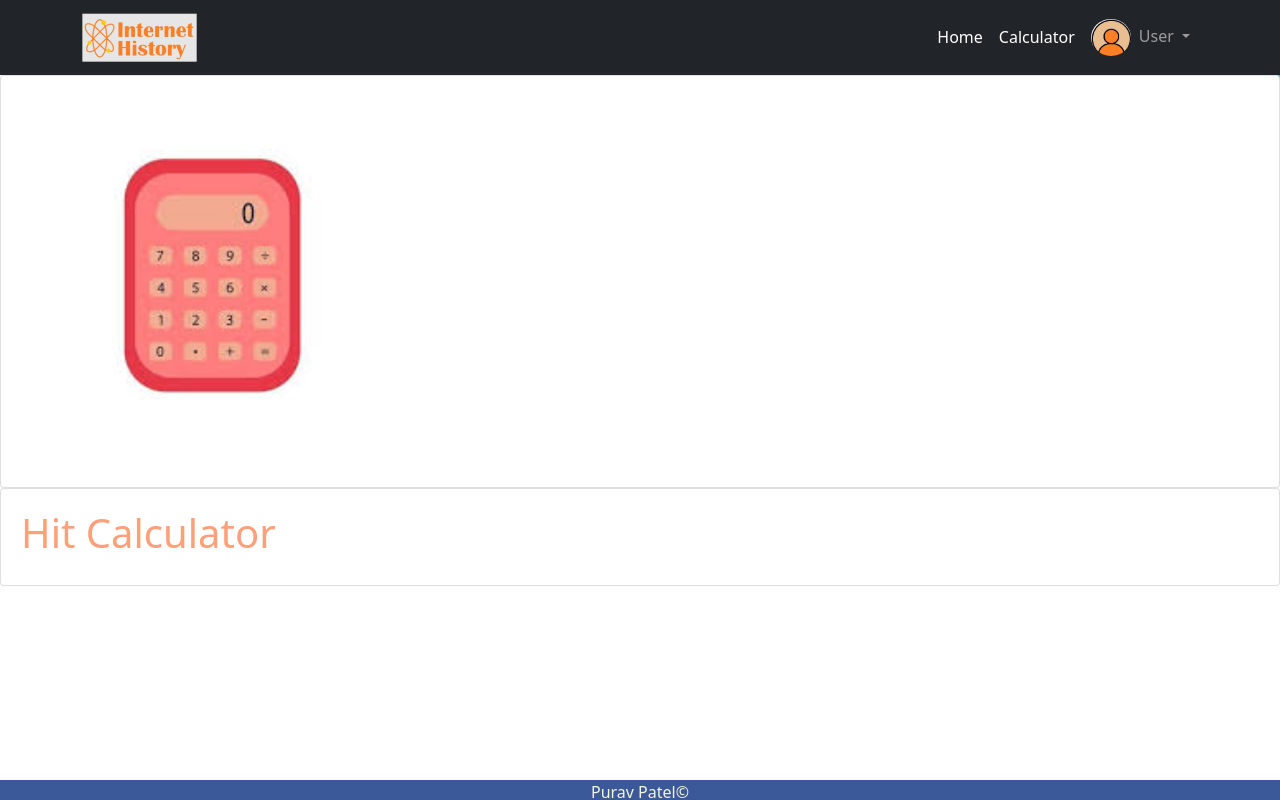
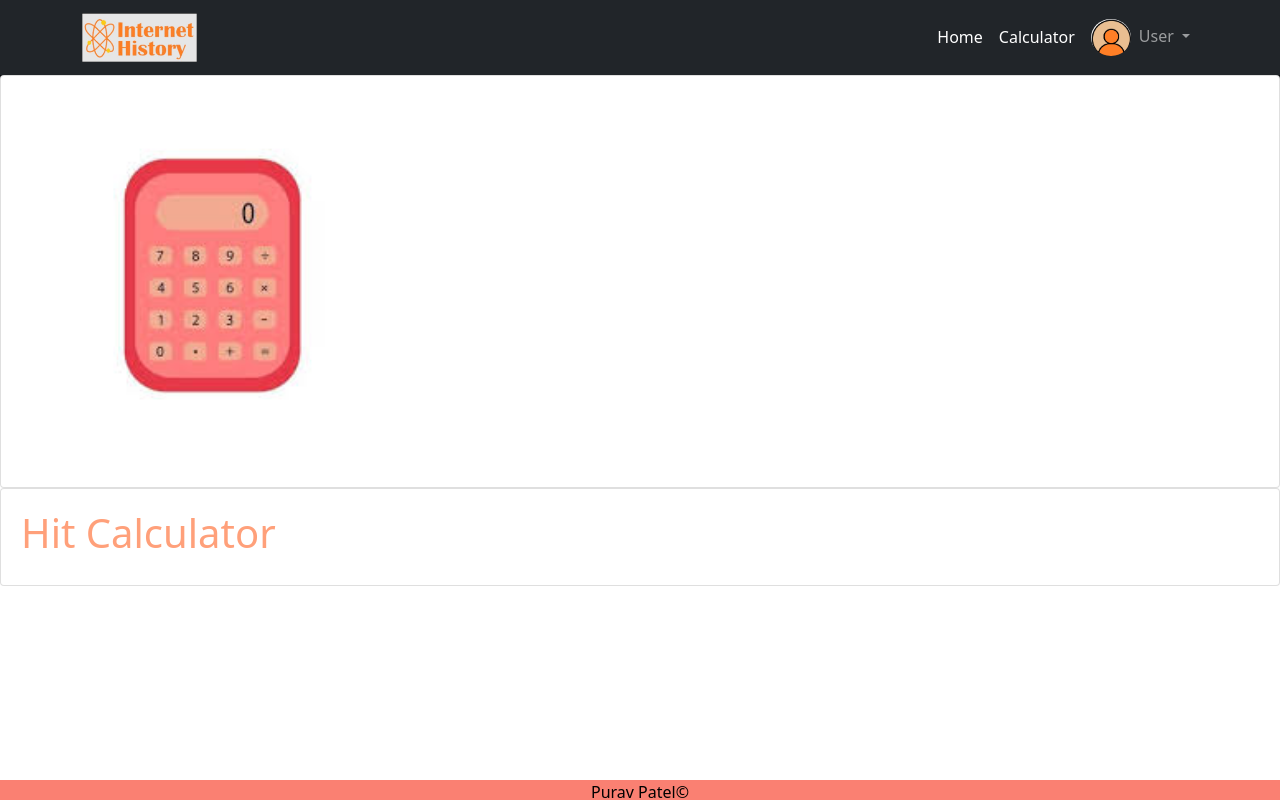
Before and after one commit to pp733/Project3, a Flask app: template app/templates/index.html in a window 1280 px wide. Run offline with Flask 2, Linux system fonts and the light colour scheme; the template is opened without the code that fills it, so the values that code supplies are empty; parts of the project's set-up code (start-up, migrations or seed data) failed here and were passed over.

Commit message:
new branch for the final version.

```diff
--- a/app/static/css/global.css
+++ /dev/null
@@ -1,61 +0,0 @@
-body {
-    font-family: Verdana;
-}
-.main-logo {
-    width: 115px;
-    height: auto;
-}
-
-.user-avatar {
-    width: 40px;
-    height: auto;
-}
-
-.navbar-nav .nav-item {
-    display: flex;
-    align-items: center;
-    /* justify-content: center; */
-}
-
-.hero-section {
-    width: 100%;
-    height: calc(100vh - 74.25px);
-    background: url('../Images/internet.jpeg');
-    background-size: cover;
-    background-position: center;
-    position: relative;
-}
-.hero-section::before {
-    content: '';
-    position: absolute;
-    top: 0;
-    bottom: 0;
-    left: 0;
-    right: 0;
-    background-color: rgba(0,0,0,.4);
-    z-index: 0;
-}
-
-.hero-section .hero-content {
-    z-index: 1;
-    text-shadow: 1px 0px 1px rgba(0,0,0,0.5), 0px 1px 1px rgba(0,0,0,0.5),
-    2px 1px 1px rgba(0,0,0,0.5), 1px 2px 1px rgba(0,0,0,0.5),
-    3px 2px 1px rgba(0,0,0,0.5), 2px 3px 1px rgba(0,0,0,0.5),
-    4px 3px 1px rgba(0,0,0,0.5), 3px 4px 1px rgba(0,0,0,0.5),
-    5px 4px 1px rgba(0,0,0,0.5), 4px 5px 1px rgba(0,0,0,0.5),
-    6px 5px 1px rgba(0,0,0,0.5), 5px 6px 1px rgba(0,0,0,0.5),
-    7px 6px 1px rgba(0,0,0,0.5);
-}
-
-.text-orange {
-    color: rgb(254, 124, 32) !important;;
-}
-
-
-@media (max-width: 992px) {
-    .user-profile-dd {
-        flex-direction: column;
-        justify-content: center;
-        align-items: end !important;
-    }
-}
--- a/app/static/css/style.css
+++ b/app/static/css/style.css
@@ -1,10 +1,25 @@
 body {
-    font-size: 200%;
-    align-content: center;
+    font-family: Verdana;
 }
+.main-logo {
+    width: 115px;
+    height: auto;
+}
+
+.user-avatar {
+    width: 40px;
+    height: auto;
+}
+
+.navbar-nav .nav-item {
+    display: flex;
+    align-items: center;
+    /* justify-content: center; */
+}
+
 footer{
-    background-color: #3b5998;
-    color: beige;
+    background-color: #fa8072;
+    color: black;
     position: fixed;
     bottom:0;
     width:100%;
@@ -12,43 +27,57 @@
     text-align: center;
 }
 footer a{
-    color: beige;
+    color: black;
     text-decoration: none;
-    /*font-size: 20px;*/
     text-align: center;
 }
-.topnav {
-    list-style-type: none;
-    margin: 0;
-    padding: 0;
-    overflow: hidden;
-    background-color: #3b5998;
-    border: #1c305b;
+
+.hero-section {
+    background-image: url("/app/static/images/internet.jpeg");
+    height: 50%;
+    width: 100%;
+    background-position: center;
+    background-repeat: no-repeat;
+    background-size: cover;
+    position: absolute;
+
 }
-label{
-    text-align: center;
-    padding-top: 10px;
-    font-size: 20px; color: #023a50;
+.hero-section::before {
+    content: '';
+    position: absolute;
+    top: 0;
+    bottom: 0;
+    left: 0;
+    right: 0;
+    background-color: rgba(0,0,0,.4);
+    z-index: 0;
 }
 
-li {
-    float: left;
+.hero-section .hero-content {
+    z-index: 1;
+    text-shadow: 1px 0px 1px rgba(0,0,0,0.5), 0px 1px 1px rgba(0,0,0,0.5),
+    2px 1px 1px rgba(0,0,0,0.5), 1px 2px 1px rgba(0,0,0,0.5),
+    3px 2px 1px rgba(0,0,0,0.5), 2px 3px 1px rgba(0,0,0,0.5),
+    4px 3px 1px rgba(0,0,0,0.5), 3px 4px 1px rgba(0,0,0,0.5),
+    5px 4px 1px rgba(0,0,0,0.5), 4px 5px 1px rgba(0,0,0,0.5),
+    6px 5px 1px rgba(0,0,0,0.5), 5px 6px 1px rgba(0,0,0,0.5),
+    7px 6px 1px rgba(0,0,0,0.5);
 }
-.topnav a {
-    display: inline-block;
-    text-align: center;
-    padding: 14px  16px;
-    text-decoration: none;
-    font-family: "Tahoma (sans-serif)", serif;
-    color: beige;
-    font-size:20px;
-    float: right;
 
+.text-orange {
+    color: rgb(254, 124, 32) !important;;
 }
-a:hover{
-    background-color: #1c305b;
-    /*color: white;*/
+
+
+@media (max-width: 992px) {
+    .user-profile-dd {
+        flex-direction: column;
+        justify-content: center;
+        align-items: end !important;
+    }
 }
+
+
 .center {
     display: block;
     margin-left: 0px;
@@ -56,23 +85,16 @@
     width: 30%;
     height: 30%;
 }
-.hero-image{
-    background-image: url("/app/static/images/background.png");
-    height: 50%;
-    width: 100%;
-    background-position: center;
-    background-repeat: no-repeat;
-    background-size: cover;
-    position: absolute;
-}
+
 .leftcolumn {
     float: left;
     width: 50%;
+}
 
-}
 .leftcolumn card{
     height: 50%;
 }
+
 .rightcolumn {
     float: left;
     width: 50%;
@@ -80,29 +102,33 @@
     padding-left: 20px;
     margin-left: auto;
     margin-right: auto;
-    /*width: 70%;*/
     height: 70%;
 
 }
+
 .card {
     background-color: white;
     padding: 20px;
-    /*margin-top: 10px;*/
 
 }
+
+
 .card a{
     background-color: white;
     padding-bottom: 20px;
     margin-bottom: 20px;
-    /*margin: auto;*/}
+}
+
 .form{
 border-radius: 5px;
   background-color: #f2f2f2;
   padding: 20px;
     align-content: center;
 }
+
+
 input[type=text], select {
-  width: 60%;
+  width: 30%;
   padding: 12px 20px;
   margin: 8px 0;
   display: inline-block;
@@ -112,7 +138,7 @@
 }
 
 input[type=submit] {
-  width: 60%;
+  width: 30%;
   background-color: #4CAF50;
   color: white;
   padding: 14px 20px;
--- a/app/templates/calculator.html
+++ b/app/templates/calculator.html
@@ -12,7 +12,7 @@
 {% endblock %}
 {% block content %}
 
-    <h1>HTML Form</h1>
+    <h1>Calculator</h1>
     {% if error %}
          <div class="alert alert-danger error" role="alert" >
              <strong>{{ error }}</strong>
--- a/app/templates/index.html
+++ b/app/templates/index.html
@@ -7,8 +7,8 @@
     </style>
 {% endblock %}
 {% block content %}
-<div class="hero-image">
-    <img src="{{ url_for('static', filename='images/cal.JPG') }}" alt="Background Image" class="center" ></div>
+<div class="hero-section">
+
 <div class="row" >
     <div class="leftcolumn">
         <div class="card">
```
Also changed, not shown: app/static/images/back2.png (deleted), app/static/images/background.png (deleted), app/static/images/internet.jpeg (added), app/static/images/logo1.png (deleted).
